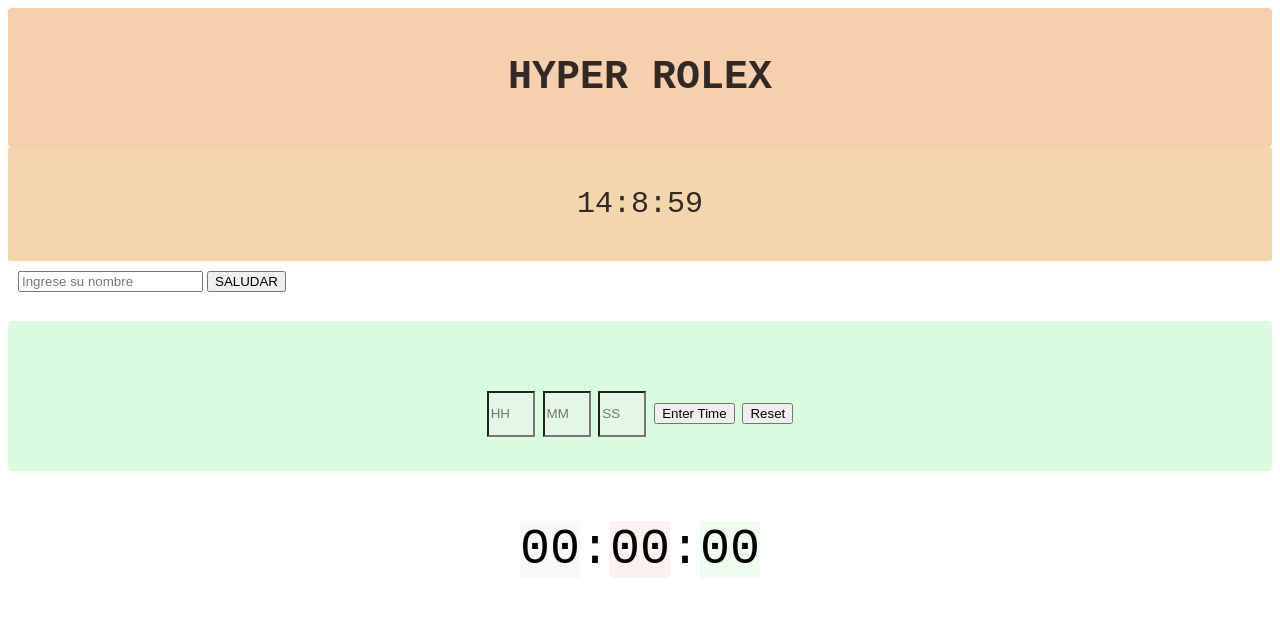
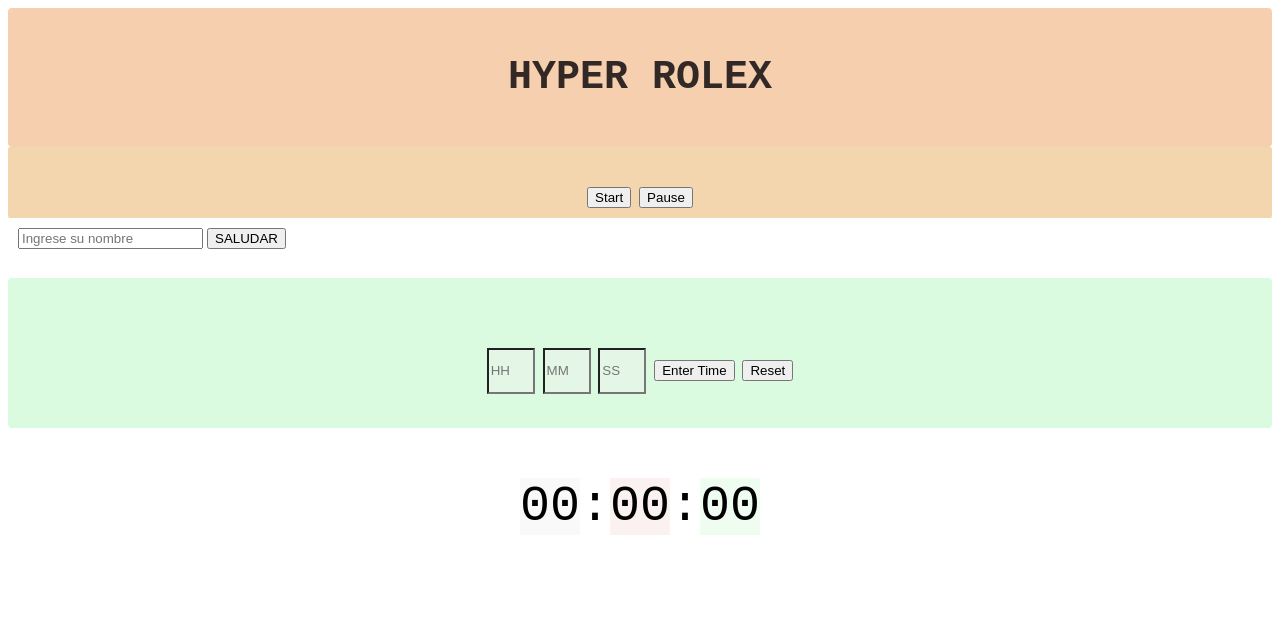
Before and after one commit to HX-MLuquez/clock_in_javascript, a plain HTML site: page index_setInt_simple.html in a window 1280 px wide. Drawn offline with Linux system fonts and the light colour scheme.

Commit message:
Finish function MEGA CLOCK setInterval and reset clearInterval

```diff
--- a/app_setInt_simple.js
+++ b/app_setInt_simple.js
@@ -17,17 +17,24 @@ function armarSaludo(name) {
     return saludo;
 
 };
-(function () {
-    var timeClock = function clockSimple() {
+
+let timeClock;
+
+function Start(){
+    timeClock = setInterval(function(){
+        let clockSimple = function clockSimple() {
         const time = new Date();
         const pClock = document.getElementById("clock_simple");
         const date = time.getHours() + ":" + time.getMinutes() + ":" + time.getSeconds();
         pClock.innerText = date;
     }
-    timeClock();
-    // setInterval(timeClock, 1000);
-})();
-
+    clockSimple();
+},1000)
+};
+function Pause () {
+    console.log("Pause");
+    return clearInterval(timeClock);
+};
 
 
 // ------>>>>>  MI RELOJ NUCLEAR <<<<<<<------
--- a/index_setInt_simple.html
+++ b/index_setInt_simple.html
@@ -20,6 +20,8 @@
         <div class="clock_simple">
             <p id="clock_simple">
             </p>
+            <input type="button" value="Start" onclick="Start()" />
+            <input type="button" value="Pause" onclick="Pause(0)" />
         </div>
         <div class="input_count">
             <input type="text" placeholder="Ingrese su nombre" value="" id="name" />
```
